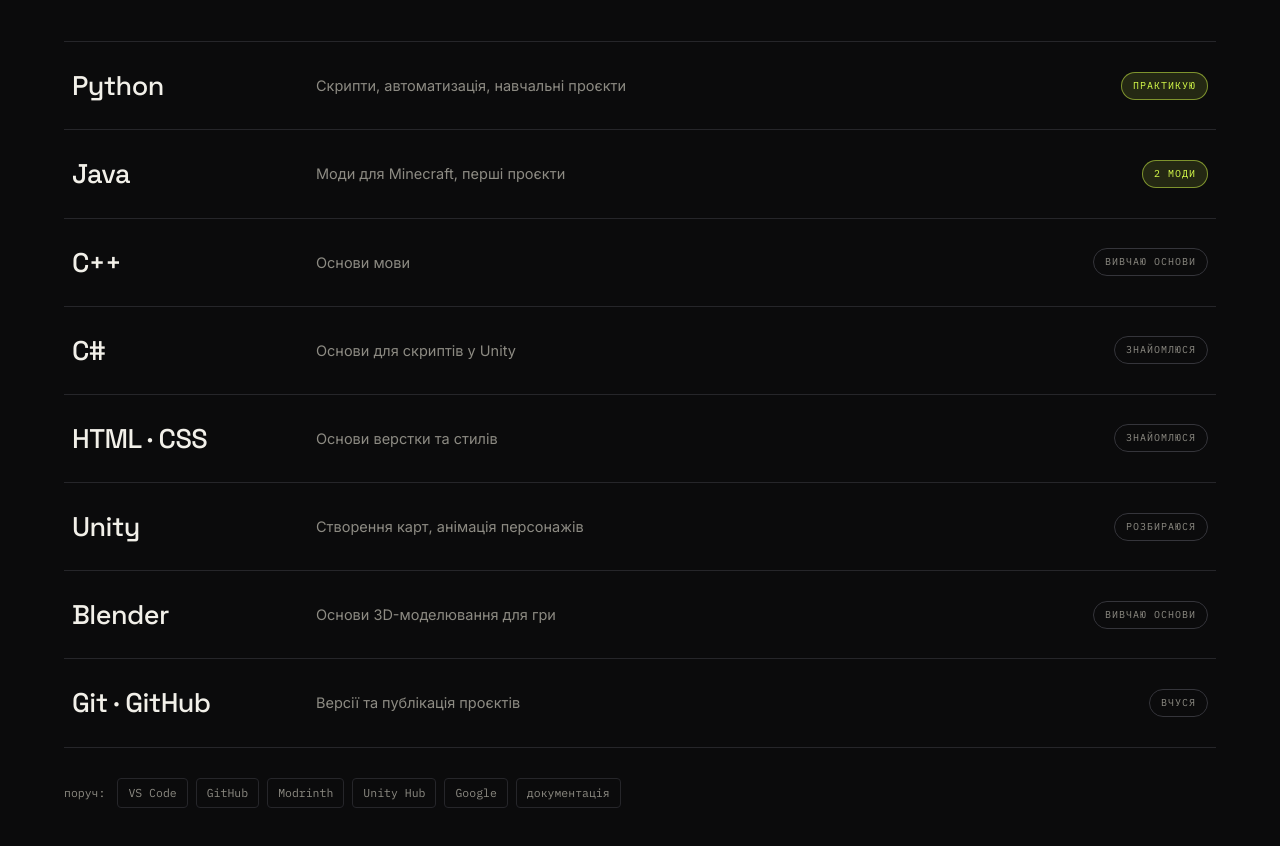
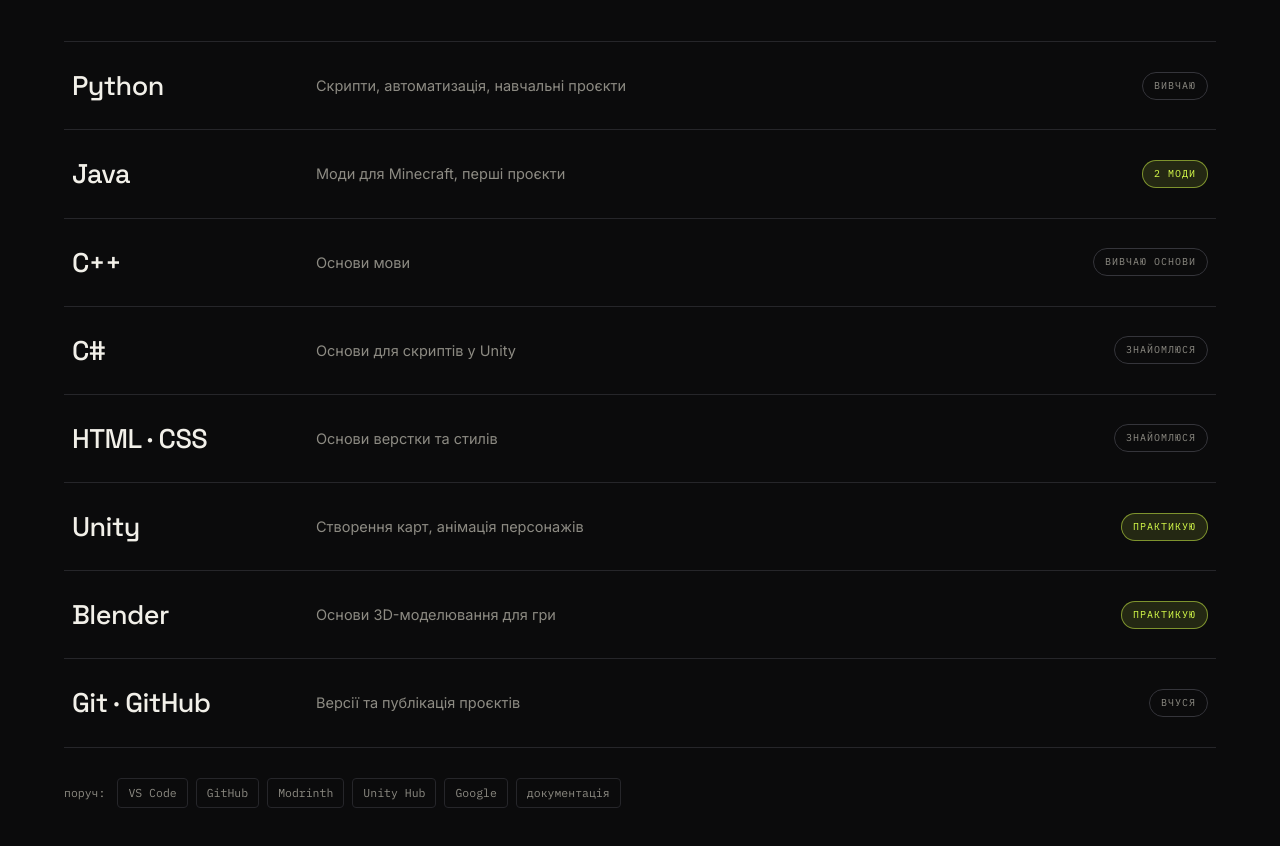
Before and after one commit to vdoxxy/vdoxxy.github.io, a plain HTML site: page index.html in a window 1280 px wide. Shown: the part 2265-3111 px from the top of the page. Drawn offline with Linux system fonts and the light colour scheme.

Commit message:
Оновлено статуси Python, Unity і Blender

```diff
--- a/index.html
+++ b/index.html
@@ -199,7 +199,7 @@
           <li class="stack__row reveal">
             <span class="stack__name">Python</span>
             <span class="stack__note">Скрипти, автоматизація, навчальні проєкти</span>
-            <span class="stack__level stack__level--work">практикую</span>
+            <span class="stack__level">вивчаю</span>
           </li>
           <li class="stack__row reveal">
             <span class="stack__name">Java</span>
@@ -224,12 +224,12 @@
           <li class="stack__row reveal">
             <span class="stack__name">Unity</span>
             <span class="stack__note">Створення карт, анімація персонажів</span>
-            <span class="stack__level">розбираюся</span>
+            <span class="stack__level stack__level--work">практикую</span>
           </li>
           <li class="stack__row reveal">
             <span class="stack__name">Blender</span>
             <span class="stack__note">Основи 3D-моделювання для гри</span>
-            <span class="stack__level">вивчаю основи</span>
+            <span class="stack__level stack__level--work">практикую</span>
           </li>
           <li class="stack__row reveal">
             <span class="stack__name">Git · GitHub</span>
```
